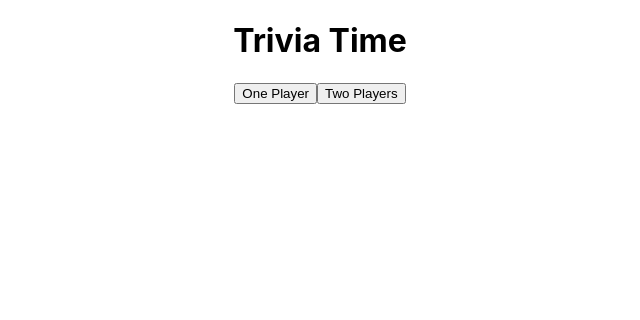
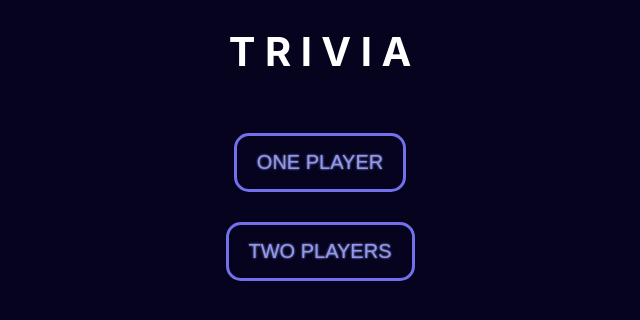
Before and after one commit to victortripodi/trivia, a React (Create React App) app in the folder trivia-app/: page / in a window 1280 px wide. Shown: the top 320 px of the page, without its empty margins (320-960 px from the left). Built offline with nearby package versions, Linux system fonts and the light colour scheme.

Commit message:
style added

```diff
--- a/trivia-app/src/App.js
+++ b/trivia-app/src/App.js
@@ -28,7 +28,7 @@ function App() {
 
   return (
     <div className="App">
-      <h1>Trivia Time</h1>
+      <h1 style={{ color: 'white'}}>T R I V I A</h1>
       {players === null && <StartButtons onClick={setPlayers} />}
       {players !== null && level === null && <LevelButtons onClick={setLevel} onBack={onBackLevel} />}
       {players !== null && level !== null && category === null && <CategoriesButtons onClick={setCategory} onBack={onBackCategories} />}
--- a/trivia-app/src/components/CategoriesButtons.jsx
+++ b/trivia-app/src/components/CategoriesButtons.jsx
@@ -1,4 +1,5 @@
 import React from 'react';
+
 
 const CategoriesButtons = ({ onClick, onBack }) => {
   const handleGeneralKnowledgeClick = () => {
@@ -33,15 +34,16 @@ const CategoriesButtons = ({ onClick, onBack }) => {
 
   return (
     <div>
-      <button onClick={onBack}>Back</button>
-      <h1>Select the category</h1>
-      <button onClick={handleGeneralKnowledgeClick}>General Knowledge</button>
-      <button onClick={handleBooksClick}>Books</button>
-      <button onClick={handleFilmsClick}>Film</button>
-      <button onClick={handleVideoGamesClick}>Video Games</button>
-      <button onClick={handleGeographyClick}>Geography</button>
-      <button onClick={handleHistoryClick}>History</button>
-
+      <h2>Select the category</h2>
+      <div className='grid-container'>
+        <button className='grid-item' onClick={handleGeneralKnowledgeClick}>General Knowledge</button>
+        <button className='grid-item' onClick={handleBooksClick}>Books</button>
+        <button className='grid-item' onClick={handleFilmsClick}>Film</button>
+        <button className='grid-item' onClick={handleVideoGamesClick}>Video Games</button>
+        <button className='grid-item' onClick={handleGeographyClick}>Geography</button>
+        <button className='grid-item' onClick={handleHistoryClick}>History</button>
+      </div>
+      <button className="back-button" onClick={onBack}>{"< Back"}</button>
     </div>
   );
 };
--- a/trivia-app/src/components/LevelButtons.jsx
+++ b/trivia-app/src/components/LevelButtons.jsx
@@ -19,14 +19,21 @@ const LevelButtons = ({ onClick, onBack }) => {
 
   return (
     <div>
-      <button onClick={onBack}>Back</button>
-      <h1>How confident are you today? Select your challenge</h1>
-      <button onClick={handleEasyLevelClick}>Easy</button>
-      <button onClick={handleMediumLevelClick}>Medium</button>
-      <button onClick={handleHardLevelClick}>Hard</button>
+      <h2>How confident are you today? </h2>
+      <div>
+        <button onClick={handleEasyLevelClick}>EASY</button>
+        <button style={mediumButtonStyle} onClick={handleMediumLevelClick}>MEDIUM</button>
+        <button onClick={handleHardLevelClick}>HARD</button>
+      </div>
+      <button className='back-button' onClick={onBack}>{"< Back"}</button>
     </div>
   );
 };
 
 
+const mediumButtonStyle = {
+  marginLeft: '20px',
+  marginRight: '20px',
+}
+
 export default LevelButtons;
--- a/trivia-app/src/components/Questions.jsx
+++ b/trivia-app/src/components/Questions.jsx
@@ -1,4 +1,4 @@
-import React, { useState, useEffect, useCallback } from 'react';
+import React, { useState, useEffect, useCallback, useMemo } from 'react';
 
 
 const API_URL = "https://opentdb.com/api.php"
@@ -33,7 +33,6 @@ const Questions = ({ level, category, onRestart }) => {
   const answerSubmitted = selectedAnswer != null
   const currentQuestion = questions.length ? questions[currentQuestionIndex] : null
 
-  console.log("currentQuestion", { currentQuestion, questions, currentQuestionIndex })
   //Fetch data from API opentdb
   const fetchTrivia = async () => {
     try {
@@ -69,30 +68,40 @@ const Questions = ({ level, category, onRestart }) => {
   }, [currentQuestionIndex]);
 
 
+  const asnwers = useMemo(() => {
+    if (currentQuestion) {
+      const answersArray = currentQuestion.incorrect_answers.map((option, index) => {
+        return {
+          text: option.replace(/&quot;/g, '\"').replace(/&#039;/g, '\''),
+          isCorrect: false
+        }
+      })
+      answersArray.push({
+        text: currentQuestion.correct_answer,
+        isCorrect: true
+      })
+
+      shuffle(answersArray)
+      return answersArray
+    }
+    return []
+
+  }, [currentQuestion])
+
   // Question
   const question = () => {
     if (questions.length > 0) {
       const currentQuestionFixed = currentQuestion.question.replace(/&quot;/g, '\"').replace(/&#039;/g, '\'')
 
-      const answers = currentQuestion.incorrect_answers.map((option, index) => {
-        return {
-          text: option,
-          isCorrect : false
-        }
-      })
-      answers.push({
-        text: currentQuestion.correct_answer,
-        isCorrect : true
-      })
+      return (
+        <div style={{ padding: '30px' }}>
+          <h3>{currentQuestionFixed}</h3>
+          <div className='grid-container'>
 
-      shuffle(answers)
-
-      return (
-        <div>
-          <h2>{currentQuestionFixed}</h2>
-          {answers.map((option, index) => (
-            <button onClick={() => handleAnswerClick(option)} key={option.text + "-" + index} style={option.isCorrect && answerSubmitted ? correctAnswerButtonStyle : {}}>{option.text}</button>
-          ))}
+            {asnwers.map((option, index) => (
+              <button disabled={answerSubmitted} onClick={() => handleAnswerClick(option.text)} key={option.text + "-" + index} style={option.isCorrect && answerSubmitted ? correctAnswerButtonStyle : {}}>{option.text}</button>
+            ))}
+          </div>
         </div>
       );
     } else {
@@ -106,7 +115,7 @@ const Questions = ({ level, category, onRestart }) => {
       if (selectedAnswer === currentQuestion.correct_answer) {
         return <p>"You did it"</p>;
       } else {
-        return <p>"Unlucky"</p>;
+        return <p>Wrong! ☹️ the correct answer is: {currentQuestion.correct_answer} </p>;
       }
     } else {
       return null;
@@ -130,22 +139,23 @@ const Questions = ({ level, category, onRestart }) => {
 
   return (
     <div>
-      {isLoading ? <div>Loading...</div> :
+      {isLoading ? <div className='loading'>Loading...</div> :
         <div>
           {isPlaying ?
             <div>
-              <h1>Questions</h1>
-              {currentQuestionIndex !== questions.length && <p>Question {currentQuestionIndex + 1 + `/${QUESTIONS_AMOUNT}`}</p>}
+              <h2>Question {currentQuestionIndex + 1 + `/${QUESTIONS_AMOUNT}`}</h2>
               {question()}
               {result()}
-              {currentQuestionIndex !== questions.length && <button onClick={handleNextClick} disabled={!answerSubmitted}>Next</button>}
             </div> :
             <div>
-              <h1>Results</h1>
+              <h2>Results</h2>
               {currentQuestionIndex === questions.length && <p>{message()}</p>}
             </div>
           }
-          <button onClick={onRestart}>Restart</button>
+          <div>
+            {currentQuestionIndex !== questions.length && <button className='back-button' onClick={handleNextClick} disabled={!answerSubmitted}>Next</button>}
+            <button className='back-button' onClick={onRestart}>Restart</button>
+          </div>
         </div>
       }
     </div>
--- a/trivia-app/src/components/StartButtons.jsx
+++ b/trivia-app/src/components/StartButtons.jsx
@@ -14,9 +14,9 @@ const StartButtons = ({ onClick }) => {
   };
 
   return (
-    <div>
-      <button onClick={handleOnePlayerClick}>One Player</button>
-      <button onClick={handleTwoPlayersClick}>Two Players</button>
+    <div style={containerStyle}>
+      <button  style={firstBtnStyle} onClick={handleOnePlayerClick}><span className="text">ONE PLAYER</span></button>
+      <button  onClick={handleTwoPlayersClick}><span className="text">TWO PLAYERS</span></button>
       {showUnderConstruction && (
         <div>
           <h2>Site Under Construction</h2>
@@ -28,4 +28,16 @@ const StartButtons = ({ onClick }) => {
   );
 };
 
+const containerStyle = {
+  display: 'flex',
+  alignItems: 'center',
+  justifyContent: 'center',
+  flexDirection: 'column',
+}
+
+const firstBtnStyle = {
+  marginBottom: '30px',
+  marginTop: '30px'
+}
+
 export default StartButtons;
--- a/trivia-app/src/index.css
+++ b/trivia-app/src/index.css
@@ -11,3 +11,140 @@ code {
   font-family: source-code-pro, Menlo, Monaco, Consolas, 'Courier New',
     monospace;
 }
+
+:root {
+  --transparent: oklch(0 0 0 / 0%);
+  --purple-100: oklch(0.86 0.08 280);
+  --purple-200: oklch(0.82 0.06 280);
+  --purple-300: oklch(0.71 0.12 280);
+  --purple-400: oklch(0.61 0.18 280);
+  --purple-500: oklch(0.5 0.21 280);
+  --purple-600: oklch(0.42 0.18 280);
+  --purple-800: oklch(0.25 0.15 280);
+  --purple-900: oklch(0.13 0.06 280);
+  --purple-900: oklch(0.13 0.06 280);
+}
+
+html,
+body {
+  height: 100%;
+  background-color: #05031e;
+  font-size: 20px;
+}
+
+p,
+h2,
+h3 {
+  color: white;
+}
+
+.center {
+  display: grid;
+  height: inherit;
+  place-items: center;
+}
+
+button {
+  position: relative;
+  z-index: 1;
+  background: var(--purple-900);
+  border: 3px solid;
+  border-color: var(--purple-400);
+  border-radius: 0.75rem;
+  color: var(--purple-300);
+  padding: 0.75rem 1rem;
+  text-decoration: none;
+  transition: 250ms ease-in-out;
+  transition-property: all;
+  font-size: 20px;
+}
+
+.back-button {
+  padding: 10px;
+  margin-top: 30px;
+  font-size: 12px;
+  border-color: white;
+  border: 2px solid;
+}
+
+button:hover,
+button:focus {
+  color: var(--purple-200);
+  background-color: var(--purple-800);
+  transform: scale(1.1);
+}
+
+.text {
+  filter: drop-shadow(0 0 1px currentcolor);
+  font-size: 20px;
+}
+
+.button:after {
+  content: "";
+  position: absolute;
+  z-index: -1;
+  inset: 0;
+  opacity: 0.6;
+  border-radius: inherit;
+  box-shadow: 0 0 1em 0.5em var(--purple-300);
+  transition: 250ms ease-in-out;
+  transition-property: opacity;
+}
+
+.button:hover::after,
+.button:focus::after {
+  opacity: 0.6;
+}
+
+.grid-container {
+  display: grid;
+  grid-template-columns: auto auto auto;
+  padding: 70px;
+  column-gap: 30px;
+  row-gap: 30px;
+}
+.grid-item {
+  padding: 20px;
+  font-size: 30px;
+  text-align: center;
+}
+
+
+
+.loading {
+  position: relative;
+  margin: auto;
+  width: 100px;
+  height: 100px;
+
+  --colorA: #b78eff;
+
+  &::before,
+  &::after {
+      content: "";
+      position: absolute;
+      top: 0;
+      left: 0;
+      bottom: 0;
+      right: 0;
+      border-radius: 50%;
+      border-top: 10px solid #fff;
+      filter:
+          drop-shadow(0 0 2px var(--colorA))
+          drop-shadow(0 0 5px var(--colorA))
+          drop-shadow(0 0 10px var(--colorA))
+          drop-shadow(0 0 20px var(--colorA));
+      animation: rotate 3s infinite linear;
+  }
+
+  &::after {
+      --colorA: #ffec41;
+      animation-delay: -1.5s;
+  }
+}
+
+@keyframes rotate {
+  100% {
+      transform: rotate(360deg);
+  }
+}
```
